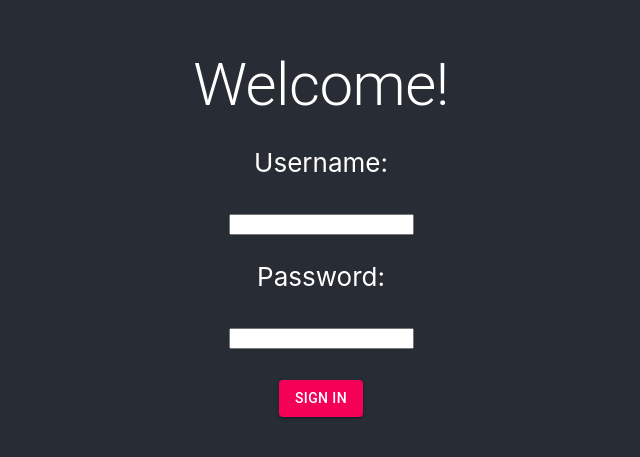
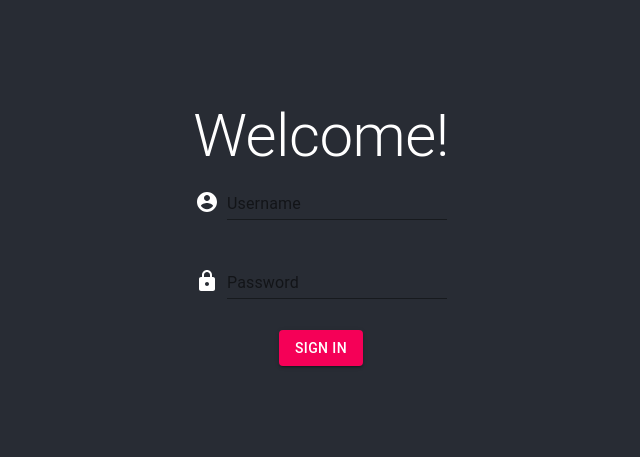
Before and after one commit to lamn5/react-app, a React (Create React App) app: page / in a window 1280 px wide. Shown: the part 167-624 px from the top of the page, without its empty margins (319-959 px from the left). Built offline with nearby package versions, Linux system fonts and the light colour scheme.

Commit message:
Improved username and pw input styling

```diff
--- a/package.json
+++ b/package.json
@@ -4,6 +4,7 @@
   "private": true,
   "dependencies": {
     "@material-ui/core": "^4.11.3",
+    "@material-ui/icons": "^4.11.2",
     "@testing-library/jest-dom": "^5.11.10",
     "@testing-library/react": "^11.2.6",
     "@testing-library/user-event": "^12.8.3",
--- a/src/routes/SignIn.tsx
+++ b/src/routes/SignIn.tsx
@@ -4,6 +4,12 @@ import Button from "@material-ui/core/Button";
 import Paper from '@material-ui/core/Paper';
 import Typography from '@material-ui/core/Typography';
 import TextField from '@material-ui/core/TextField';
+import InputAdornment from '@material-ui/core/InputAdornment';
+import AccountCircleRoundedIcon from '@material-ui/icons/AccountCircle';
+import Grid from '@material-ui/core/Grid';
+import LockRoundedIcon from '@material-ui/icons/LockRounded';
+
+
 
 
 
@@ -49,28 +55,44 @@ const SignIn = () => {
     }
 
     return(
-        <div>
+    <div>
+        <div >
+        <Grid container spacing={1} alignItems="flex-end" >
+          <Grid item>
+            <AccountCircleRoundedIcon />
+          </Grid>
+          <Grid item>
+            <TextField
+            id="input-with-icon-grid"
+            label="Username"
+            color = "secondary"
+            type="text"
+            value={username}
+            onChange={changeUsername}/>
+          </Grid>
+        </Grid>
+        </div>
+        <br />
+        <div >
 
+        <Grid container spacing={1} alignItems="flex-end" >
+          <Grid item>
+            <LockRoundedIcon />
+          </Grid>
+          <Grid item>
+            <TextField
+            variant="standard"
+            id="input-with-icon-grid"
+            label="Password"
+            color = "secondary"
+            type="password"
+            value={password}
+            onChange={changePassword}/
+            >
+          </Grid>
+        </Grid>
+        </div>
 
-
-
-        <p>
-          Username:
-        </p>
-        <input
-        type="text"
-        value={username}
-        onChange={changeUsername}
-        />
-        <p>
-          Password:
-        </p>
-        <input
-        type="password"
-        value={password}
-        onChange={changePassword}
-        />
-        <br />
         <br />
         <Button onClick={handleClick}
             variant= "contained"
@@ -78,7 +100,7 @@ const SignIn = () => {
         >
           Sign In
         </Button>
-        </div>
+    </div>
     );
 }
 
```
Also changed, not shown: 1 other file (tests, documents, lock files or other folders).
